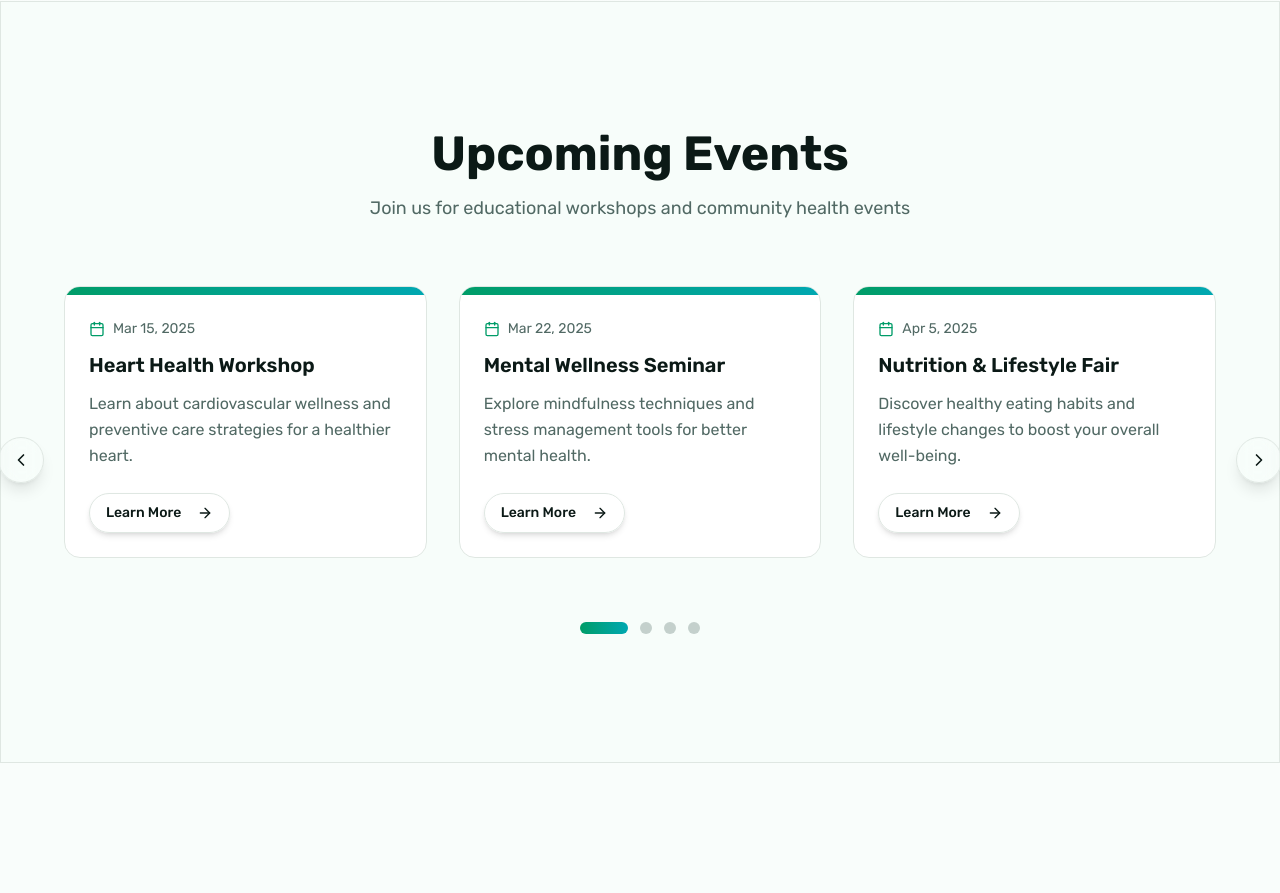
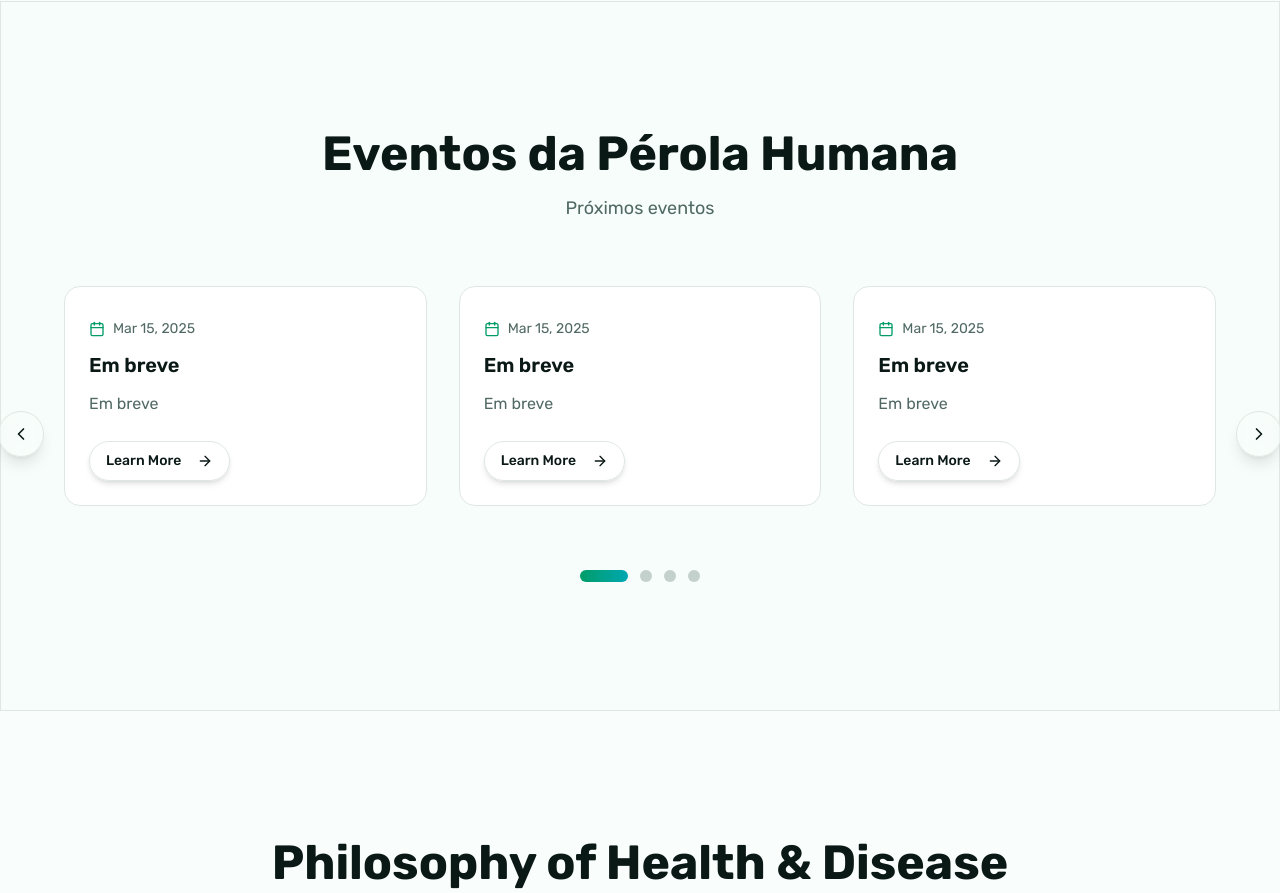
Before and after one commit to ClaudiaAlfieri/PerolaHumana, a Next.js app: page / in a window 1280 px wide. Shown: the part 3590-4483 px from the top of the page. Built offline with nearby package versions, Linux system fonts and the light colour scheme.

Commit message:
Changes to the text of the events section.

```diff
--- a/components/events.tsx
+++ b/components/events.tsx
@@ -8,28 +8,29 @@ import { useState, useEffect } from "react"
 const upcomingEvents = [
   {
     date: "Mar 15, 2025",
-    title: "Heart Health Workshop",
-    description: "Learn about cardiovascular wellness and preventive care strategies for a healthier heart.",
-    gradient: "from-primary to-secondary",
+    title: "Em breve",
+    description: "Em breve",
+    gradient: "Mais informações em breve",
   },
   {
-    date: "Mar 22, 2025",
-    title: "Mental Wellness Seminar",
-    description: "Explore mindfulness techniques and stress management tools for better mental health.",
-    gradient: "from-primary to-secondary",
+    date: "Mar 15, 2025",
+    title: "Em breve",
+    description: "Em breve",
+    gradient: "Mais informações em breve",
   },
   {
-    date: "Apr 5, 2025",
-    title: "Nutrition & Lifestyle Fair",
-    description: "Discover healthy eating habits and lifestyle changes to boost your overall well-being.",
-    gradient: "from-primary to-secondary",
+    date: "Mar 15, 2025",
+    title: "Em breve",
+    description: "Em breve",
+    gradient: "Mais informações em breve",
   },
   {
-    date: "Apr 18, 2025",
-    title: "Community Health Screening",
-    description: "Free health screenings including blood pressure, cholesterol, and diabetes checks.",
-    gradient: "from-primary to-secondary",
+    date: "Mar 15, 2025",
+    title: "Em breve",
+    description: "Em breve",
+    gradient: "Mais informações em breve",
   },
+
 ]
 
 export default function Events() {
@@ -110,9 +111,9 @@ export default function Events() {
           className="text-center mb-12 sm:mb-16"
         >
 
-          <h2 className="text-3xl sm:text-4xl lg:text-5xl font-bold mb-4 text-balance">Upcoming Events</h2>
+          <h2 className="text-3xl sm:text-4xl lg:text-5xl font-bold mb-4 text-balance">Eventos da Pérola Humana</h2>
           <p className="text-base sm:text-lg text-muted-foreground max-w-2xl mx-auto">
-            Join us for educational workshops and community health events
+            Próximos eventos
           </p>
         </motion.div>
 
```
